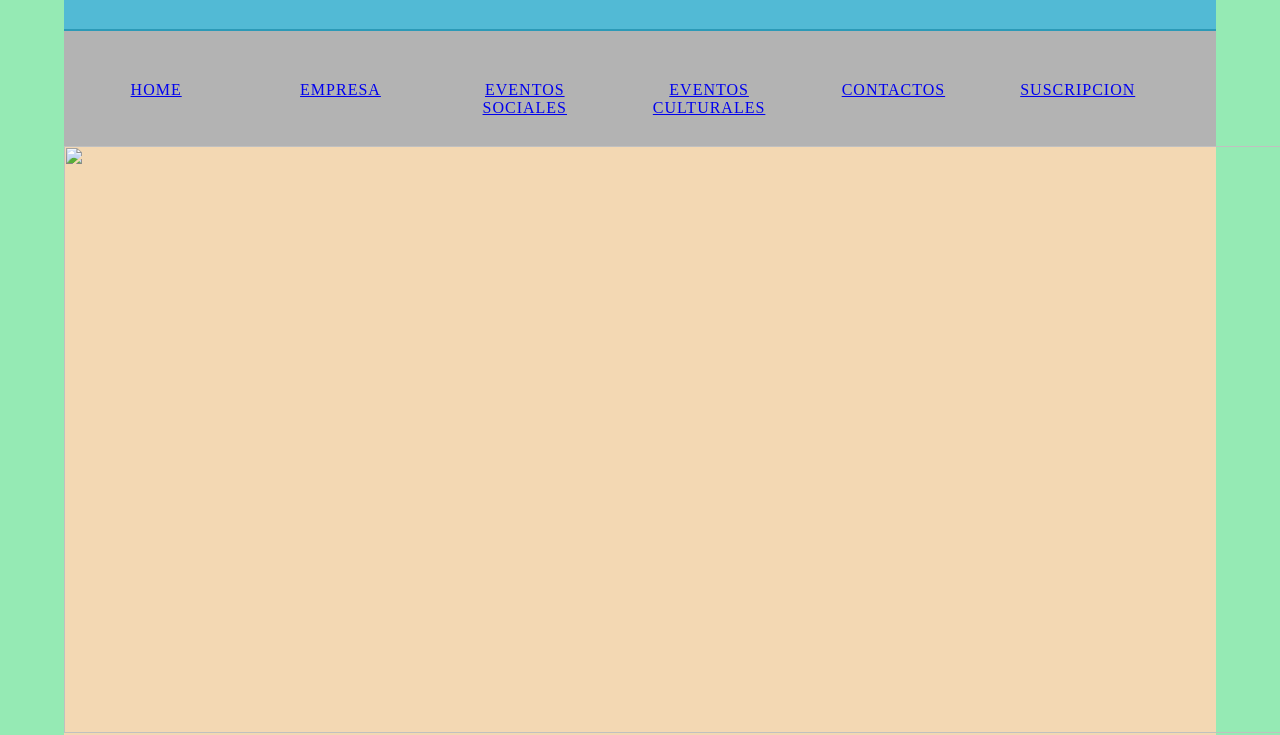
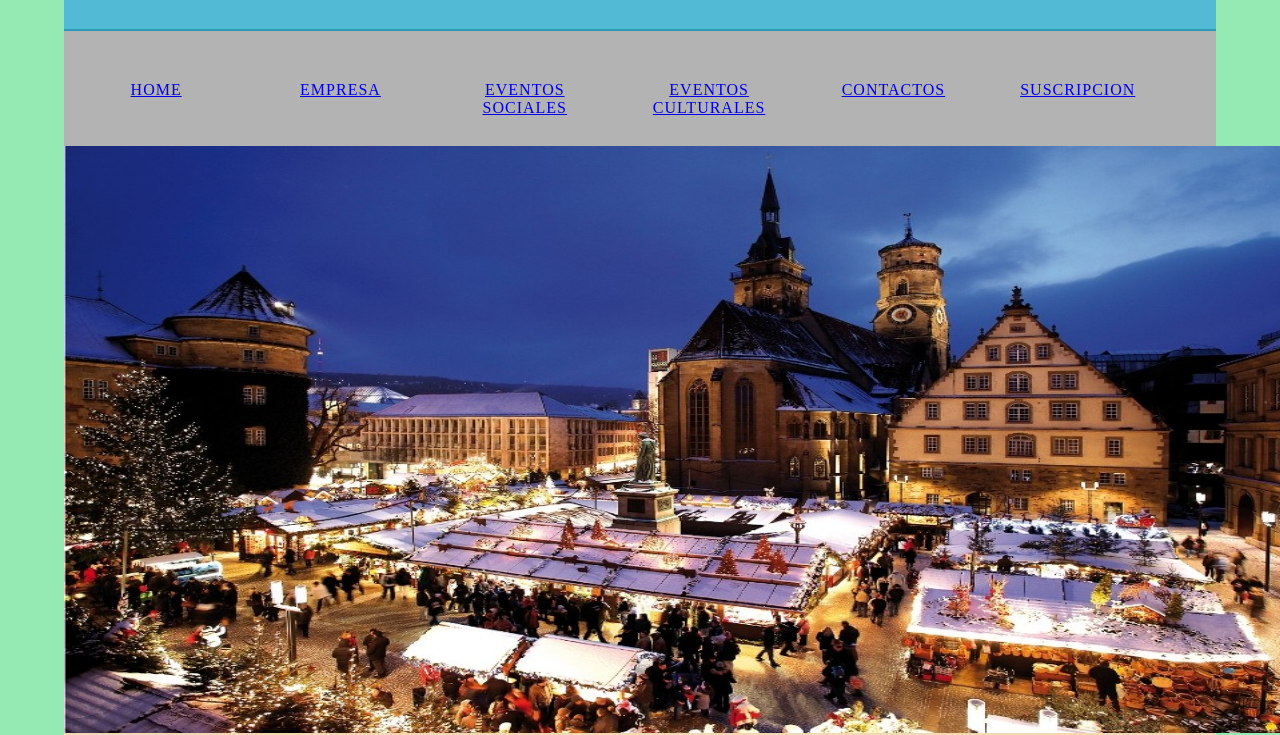
Before and after one commit to carvajalluisweb/7-junio, a plain HTML site: page html/servicios.html in a window 1280 px wide. Shown: the part 71-806 px from the top of the page. Drawn offline with Linux system fonts and the light colour scheme.

Commit message:
Update servicios.html

```diff
--- a/html/servicios.html
+++ b/html/servicios.html
@@ -36,7 +36,7 @@
 
 
   <section class="hero2" id="hero2" style="background-color: #F3D8B3">
-	  <img src="../../../../../../AppServ/www/Programacion/7-junio-7-junio/img/cultural.jpg" width="1367" height="587" alt=""/>
+	  <img src="../img/cultural.jpg" width="1367" height="587" alt=""/>
 
   </section>
   <div class="row" style="background-color: #F3D8B3">
```
